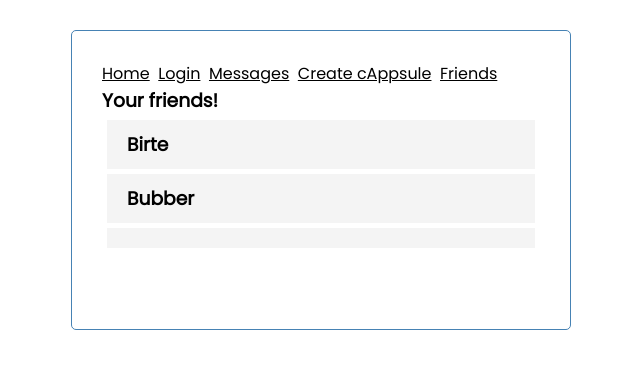
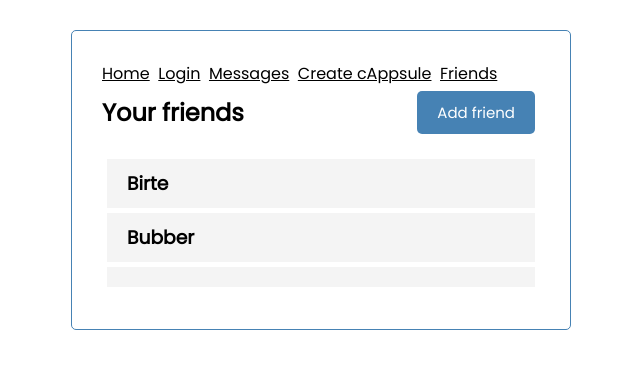
Before and after one commit to De4aber/full-stack-frontend, a React (Create React App) app: page /friends in a window 1280 px wide. Shown: the top 368 px of the page, without its empty margins (319-959 px from the left). Built offline with nearby package versions, Linux system fonts and the light colour scheme.

Commit message:
lidt mere med venner, mangler at lave så man kan tilføje venner

```diff
--- a/src/App.js
+++ b/src/App.js
@@ -8,9 +8,12 @@ import Login from "./components/Login";
 import LoginUI from "./components/LoginUI";
 import CreateUser from "./components/CreateUser";
 import Friends from "./components/Friends";
+import FriendsUI from "./components/FriendsUI";
+import AddFriend from "./components/AddFriend";
 
 const App = () => {
     const[showCreateUser, setShowCreateUser] = useState(false)
+    const[showAddFriend, setShowAddFriend] = useState(false)
     let tomorrow = new Date()
     let today = new Date()
     tomorrow.setDate(today.getDate() + 1)
@@ -127,11 +130,9 @@ const App = () => {
                         <AddCappsule onAdd={addCappsule}/>
                     </Route>
                     <Route exact path="/friends">
-                        {friends.length > 0 ? (
-                            <Friends friends={friends}/>
-                        ) : (
-                            'No Friends to show!'
-                        )}
+                        <Friends friends={friends} onShowAddFriend={()=>setShowAddFriend(!showAddFriend)} showAddFriend={showAddFriend}/>
+                        {!showAddFriend && <FriendsUI friends={friends}/>}
+                        {showAddFriend && <AddFriend/>}
                     </Route>
                 </Switch>
             </div>
--- /dev/null
+++ b/src/components/AddFriend.js
@@ -0,0 +1,11 @@
+
+const AddFriend = () => {
+
+    return (
+        <div className='header'>
+            <h2>TILFØJ VEN!</h2>
+        </div>
+    )
+}
+
+export default AddFriend
--- a/src/components/Friend.js
+++ b/src/components/Friend.js
@@ -1,5 +1,3 @@
-import {FaTimes} from "react-icons/fa";
-import CreateUser from "./CreateUser";
 
 const Friend = ({friend, user}) => {
 
--- a/src/components/Friends.js
+++ b/src/components/Friends.js
@@ -1,20 +1,12 @@
-import Friend from "./Friend";
+import Button from "./Button";
 
-const Friends = ({friends, user}) => {
+const Friends = ({showAddFriend, onShowAddFriend}) => {
 
     return (
-        <>
-            <h3>Your friends!</h3>
-            {
-                friends.map((friend) => (
-                    <Friend key={friend.id}
-                            friend={friend}
-                            user={user}
-                    />
-                ))
-            }
-        </>
-
+        <div className='header'>
+            <h2>{showAddFriend ? 'Add friends' : 'Your friends'}</h2>
+            <Button text={showAddFriend ? 'Show friends' : 'Add friend'} onClick={onShowAddFriend}/>
+        </div>
     )
 }
 
--- /dev/null
+++ b/src/components/FriendsUI.js
@@ -0,0 +1,20 @@
+import Friend from "./Friend";
+
+const FriendsUI = ({friends, user}) => {
+
+    return (
+        <>
+            {
+                friends.map((friend) => (
+                    <Friend key={friend.id}
+                            friend={friend}
+                            user={user}
+                    />
+                ))
+            }
+        </>
+
+    )
+}
+
+export default FriendsUI
```
